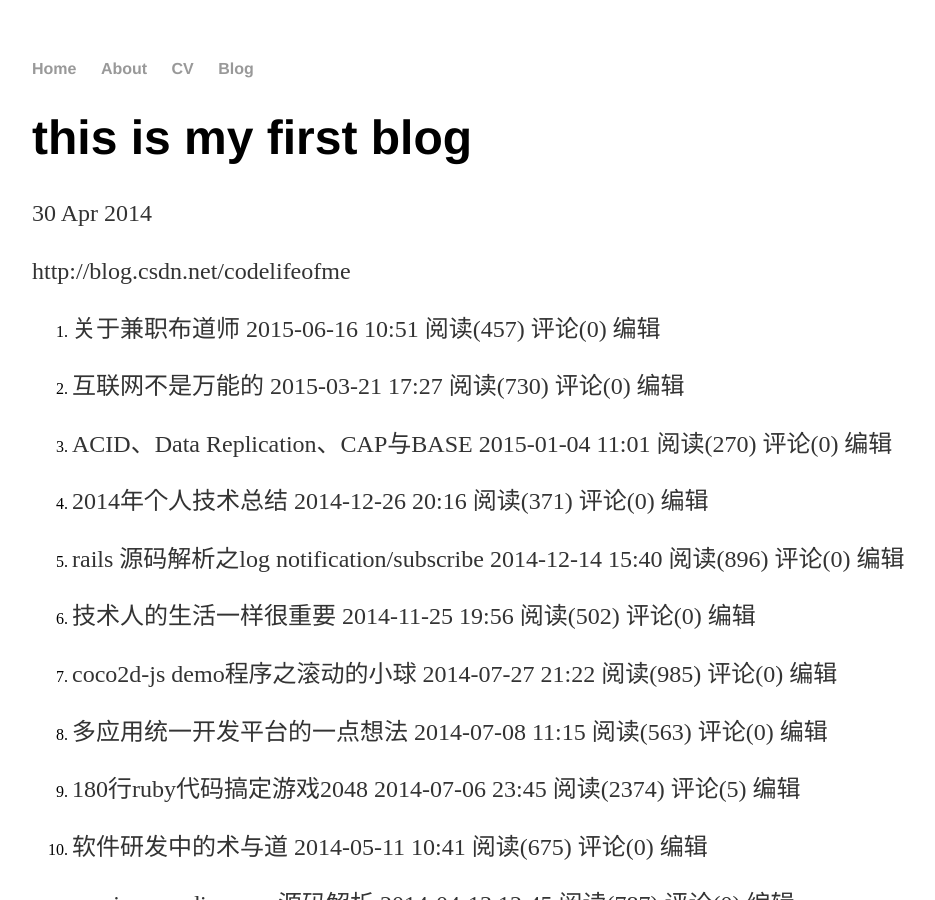
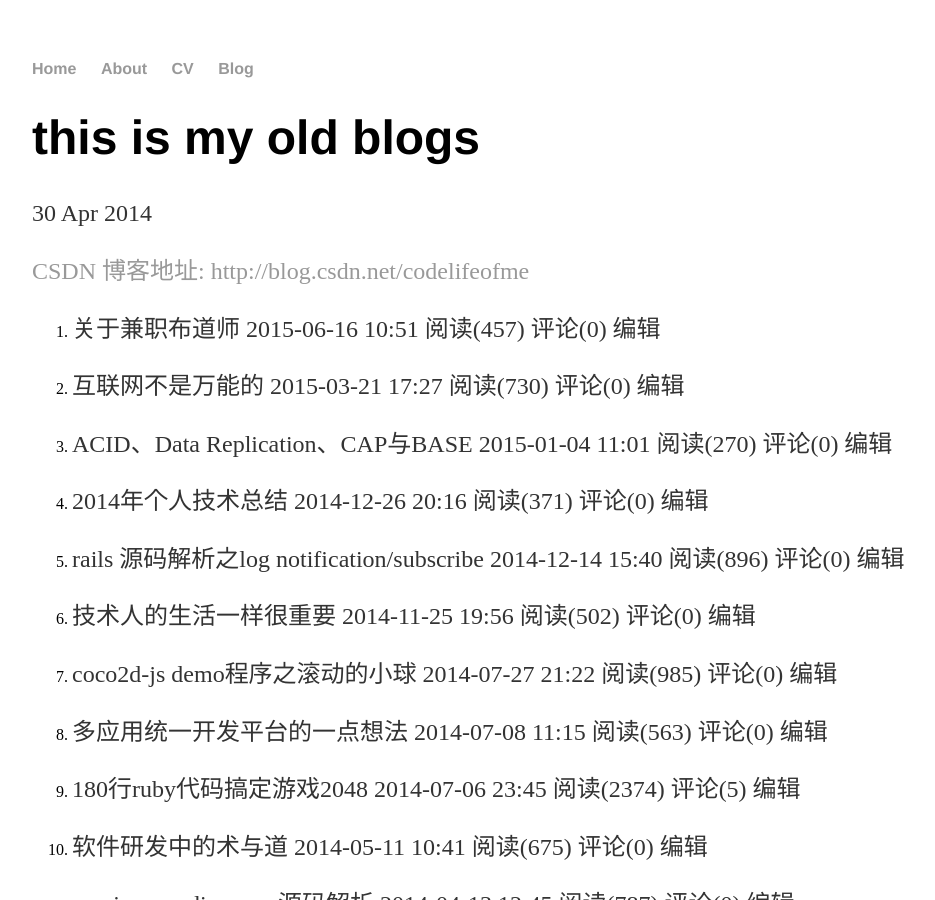
Before and after one commit to xumc/xumc.github.io, a Jekyll site: the page built from _posts/2014-04-30-old-blogs.md, in a window 1280 px wide and 900 px high. Shown: the whole window, without its empty margins (160-1095 px from the left). Built offline with Jekyll 4.4.1, drawn with Linux system fonts in a browser that asks for light colours; comment, search, counter and statistics services are not loaded.

Commit message:
Update 2014-04-30-old-blogs.md

```diff
--- a/_posts/2014-04-30-old-blogs.md
+++ b/_posts/2014-04-30-old-blogs.md
@@ -1,9 +1,10 @@
 ---
 layout: post
-title: "this is my first blog"
+title: "this is my old blogs"
 date: 2014-04-30
 ---
-http://blog.csdn.net/codelifeofme
+
+[CSDN 博客地址: http://blog.csdn.net/codelifeofme](http://blog.csdn.net/codelifeofme)
 
 
 1. 关于兼职布道师            2015-06-16 10:51 阅读(457) 评论(0) 编辑
```
